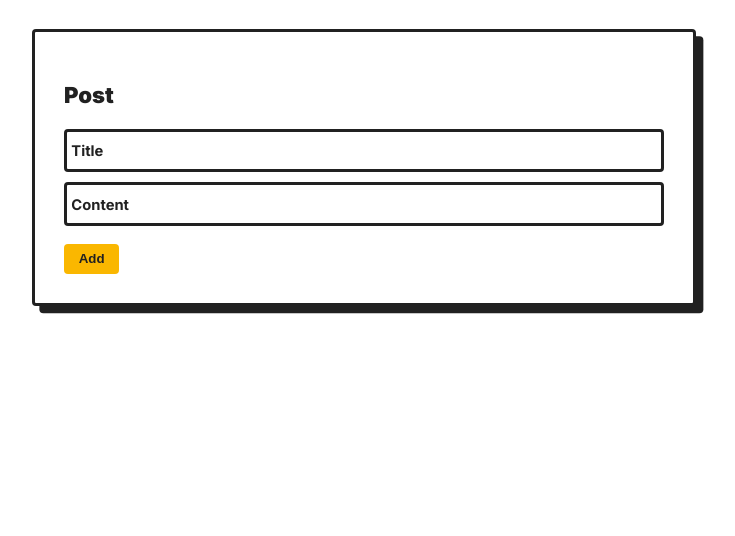
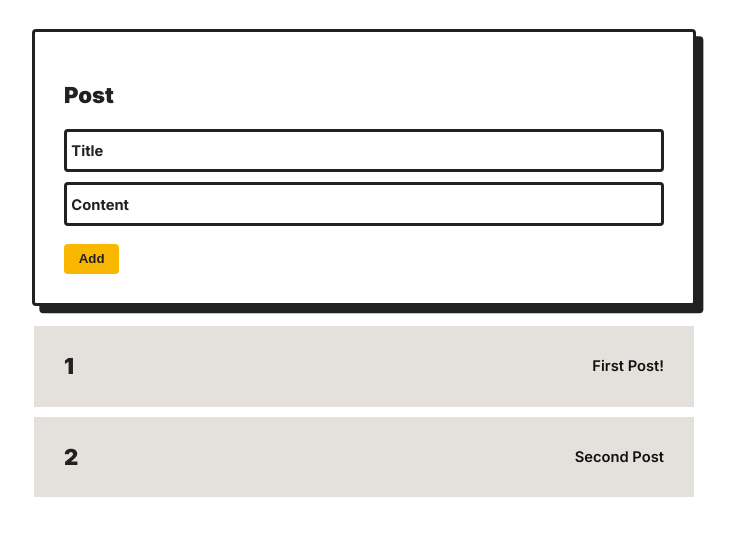
Before and after one commit to atakanteko/redux-toolkit-blog, a React (Create React App) app: page / in a window 1280 px wide. Shown: the top 536 px of the page, without its empty margins (276-1011 px from the left). Built offline with nearby package versions, Linux system fonts and the light colour scheme.

Commit message:
Showing the Posts List

```diff
--- a/src/App.js
+++ b/src/App.js
@@ -1,11 +1,13 @@
 import './App.scss';
 
 import PostForm from './features/posts/postsForm';
+import PostsList from './features/posts/PostsList';
 
 function App() {
   return (
     <div className="container">
      <PostForm />
+     <PostsList />
     </div>
   );
 }
--- a/src/App.scss
+++ b/src/App.scss
@@ -29,6 +29,7 @@ h1, h2, h3 {
   display: flex;
   align-items: center;
   justify-content: center;
+  flex-direction: column;
 }
 
 .card {
@@ -39,6 +40,7 @@ h1, h2, h3 {
   border: 3px solid var(--color-shadow, currentColor);
   box-shadow: .5rem .5rem 0 var(--color-shadow, currentColor);
   width: 600px;
+  margin-bottom: 20px;
 }
 
 .input {
@@ -94,3 +96,21 @@ button {
   border-radius: var(--size-radius);
   font-weight: 900;
 }
+
+.box {
+  background-color: rgb(228, 225, 221);
+  width: 600px;
+  display: flex;
+  align-items: center;
+  justify-content: space-between;
+  padding: 30px;
+  margin-bottom: 10px;
+  h2 {
+    margin: 0;
+    line-height: 0;
+  }
+  span {
+    color: #111;
+    font-weight: 600;
+  }
+}
--- /dev/null
+++ b/src/features/posts/PostsList.js
@@ -0,0 +1,23 @@
+import React from 'react'
+import { useSelector } from 'react-redux'
+
+const PostsList = () => {
+    const posts = useSelector(state => state.posts)
+
+    const renderedPosts = posts.map(post => {
+        return(
+            <div className='box'>
+                <h2>{post.id}</h2>
+                <span>{post.title}</span>
+            </div>
+        )
+    })
+
+    return(
+        <>
+            {renderedPosts}
+        </>
+    )
+}
+
+export default PostsList
```
